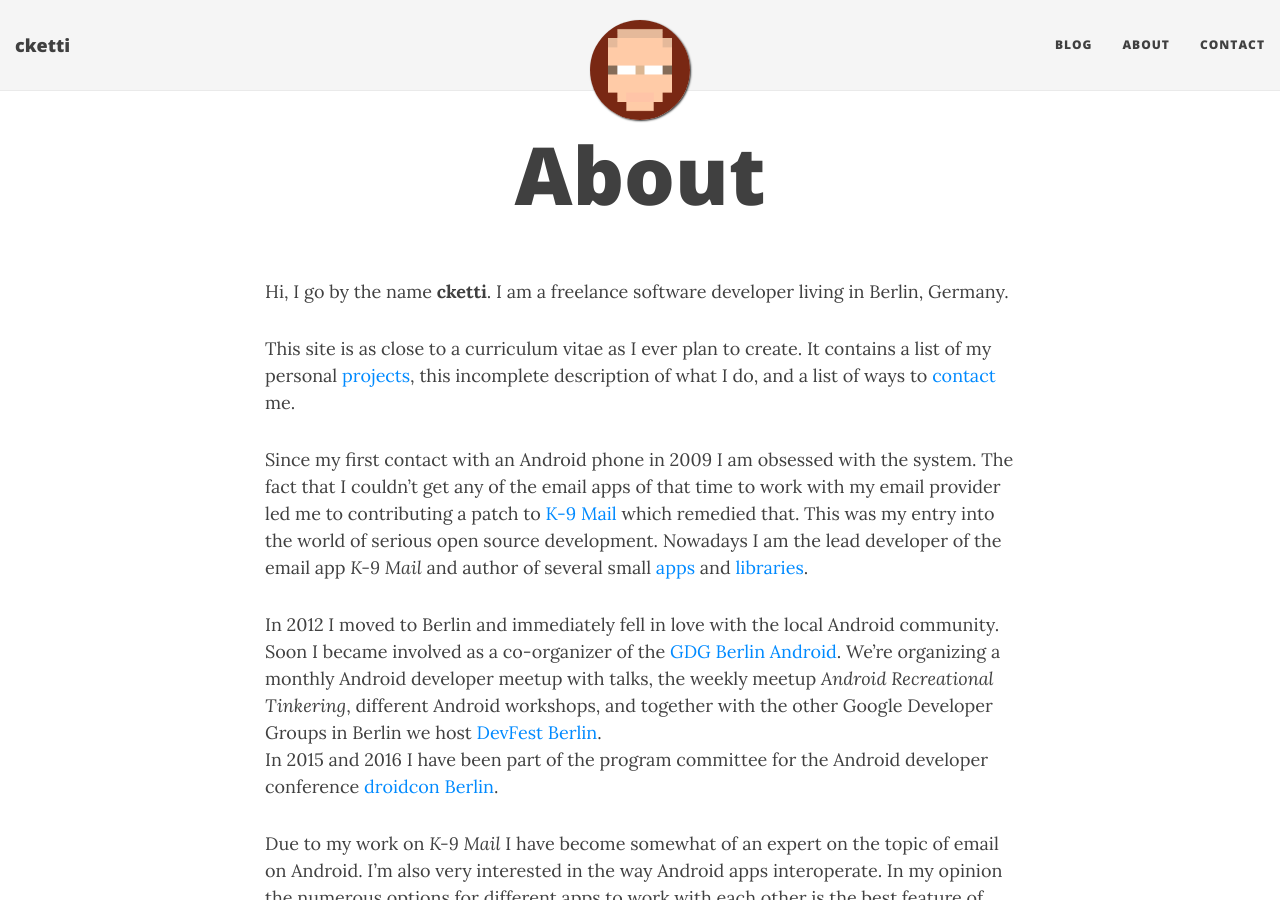
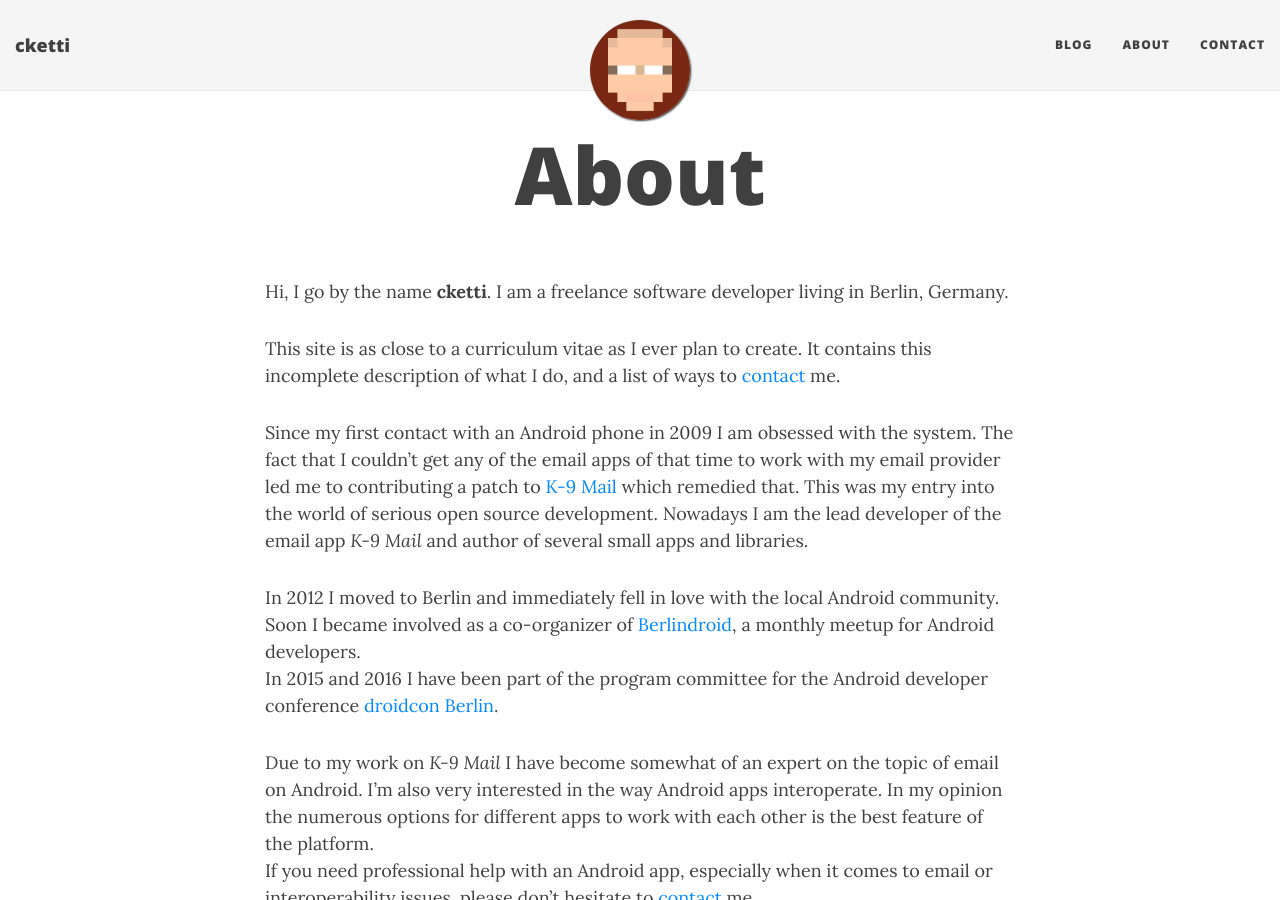
Before and after one commit to cketti/cketti.de, a Jekyll site: the page built from about.md, in a window 1280 px wide and 900 px high. Built offline with Jekyll 4.4.1, drawn with Linux system fonts in a browser that asks for light colours; nearby versions of some CDN libraries.

Commit message:
Update About page

```diff
--- a/about.md
+++ b/about.md
@@ -6,12 +6,12 @@ title: About
 
 Hi, I go by the name **cketti**. I am a freelance software developer living in Berlin, Germany.
 
-This site is as close to a curriculum vitae as I ever plan to create. It contains a list of my personal [projects](/projects/), this incomplete description of what I do, and a list of ways to [contact](/contact/) me.
+This site is as close to a curriculum vitae as I ever plan to create. It contains this incomplete description of what I do, and a list of ways to [contact](/contact/) me.
 
-Since my first contact with an Android phone in 2009 I am obsessed with the system. The fact that I couldn't get any of the email apps of that time to work with my email provider led me to contributing a patch to [K-9 Mail](https://github.com/k9mail/k-9) which remedied that. This was my entry into the world of serious open source development. Nowadays I am the lead developer of the email app *K-9 Mail* and author of several small [apps](/projects/#apps) and [libraries](/projects/#libraries).
+Since my first contact with an Android phone in 2009 I am obsessed with the system. The fact that I couldn't get any of the email apps of that time to work with my email provider led me to contributing a patch to [K-9 Mail](https://github.com/k9mail/k-9) which remedied that. This was my entry into the world of serious open source development. Nowadays I am the lead developer of the email app *K-9 Mail* and author of several small apps and libraries.
 
-In 2012 I moved to Berlin and immediately fell in love with the local Android community. Soon I became involved as a co-organizer of the [GDG Berlin Android](http://www.meetup.com/GDG-Berlin-Android/). We're organizing a monthly Android developer meetup with talks, the weekly meetup *Android Recreational Tinkering*, different Android workshops, and together with the other Google Developer Groups in Berlin we host [DevFest Berlin](http://devfest-berlin.de/).
-In 2015 and 2016 I have been part of the program committee for the Android developer conference [droidcon Berlin](http://droidcon.de/).
+In 2012 I moved to Berlin and immediately fell in love with the local Android community. Soon I became involved as a co-organizer of [Berlindroid](https://www.meetup.com/berlindroid/), a monthly meetup for Android developers.
+In 2015 and 2016 I have been part of the program committee for the Android developer conference [droidcon Berlin](https://droidcon.de/).
 
 Due to my work on *K-9 Mail* I have become somewhat of an expert on the topic of email on Android. I'm also very interested in the way Android apps interoperate. In my opinion the numerous options for different apps to work with each other is the best feature of the platform.
 If you need professional help with an Android app, especially when it comes to email or interoperability issues, please don't hesitate to [contact](/contact/) me.
@@ -24,4 +24,4 @@ In addition to this website I have online presences on the following sites:
 * Twitter: [@cketti](https://twitter.com/cketti)
 
 {: .image-in-post}
-[![Official Bronze Sponsor of the Email Emoji](/img/bronze-1F4E7.png)](http://unicode.org/consortium/adopted-characters.html#b1F4E7) [![Official Bronze Sponsor of the Sauropod Emoji](/img/bronze-1F995.png)](http://unicode.org/consortium/adopted-characters.html#b1F995)
+[![Official Bronze Sponsor of the Email Emoji](/img/bronze-1F4E7.png)](https://unicode.org/consortium/adopted-characters.html#b1F4E7) [![Official Bronze Sponsor of the Sauropod Emoji](/img/bronze-1F995.png)](https://unicode.org/consortium/adopted-characters.html#b1F995)
```
